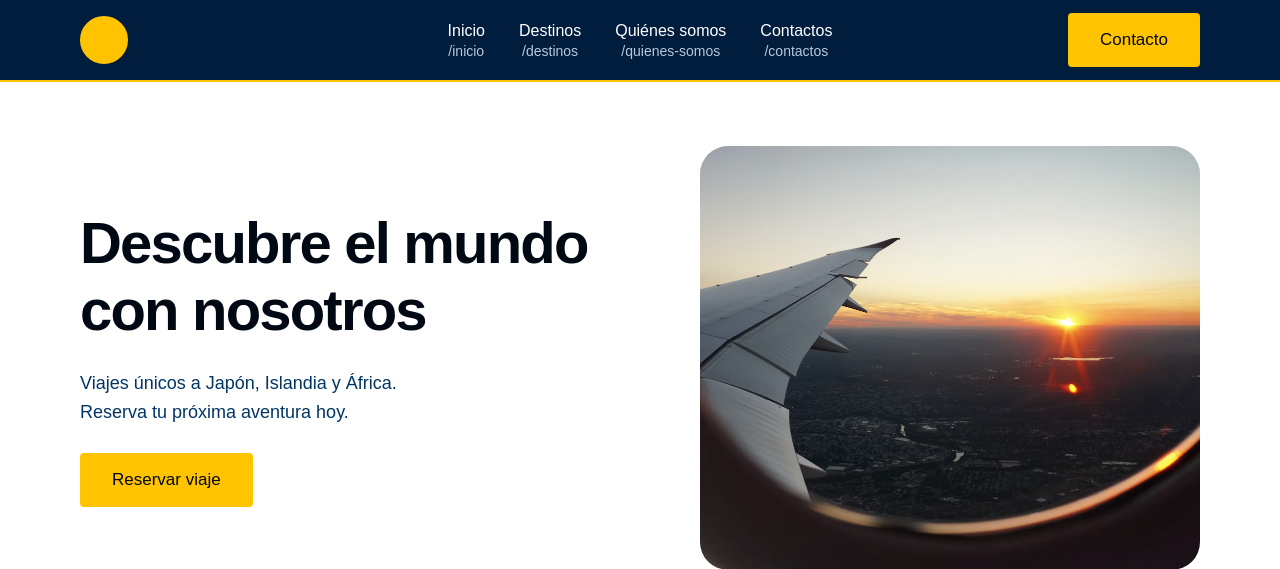
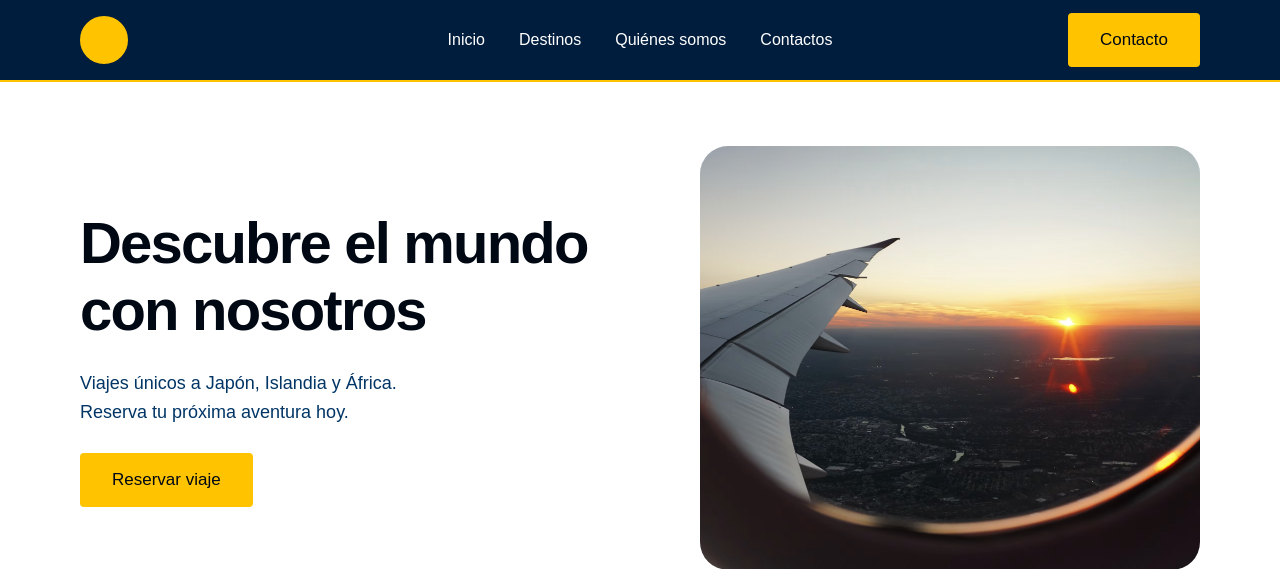
Before and after one commit to gabosos/Web_turismo, a Flask app: page / in a window 1280 px wide. Shown: the top 569 px of the page. Run offline with Flask 3, Linux system fonts and the light colour scheme.

Commit message:
Hide URL paths from navigation header

```diff
--- a/templates/index.html
+++ b/templates/index.html
@@ -13,10 +13,10 @@
         <nav class="nav" aria-label="{{ label }}">
             <a class="logo-mark" href="#inicio" aria-label="Ir al inicio"></a>
             <div class="nav-links">
-                <a href="#inicio">Inicio<small>/inicio</small></a>
-                <a href="#destinos">Destinos<small>/destinos</small></a>
-                <a href="#nosotros">Quiénes somos<small>/quienes-somos</small></a>
-                <a href="#contacto">Contactos<small>/contactos</small></a>
+                <a href="#inicio">Inicio</a>
+                <a href="#destinos">Destinos</a>
+                <a href="#nosotros">Quiénes somos</a>
+                <a href="#contacto">Contactos</a>
             </div>
             <a class="button button-small" href="#contacto">Contacto</a>
         </nav>
```
Also changed, not shown: templates/destinations.html (+4 -4 lines).
